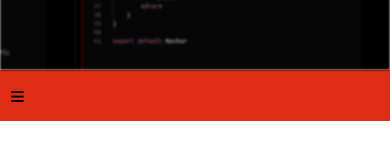
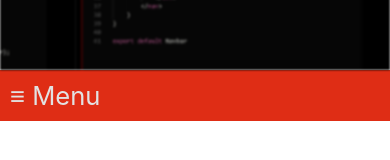
Before and after one commit to FlorentCmb/personal_website, a React (Create React App) app: page / in a window 390 px wide. Shown: the part 230-390 px from the top of the page. Built offline with nearby package versions, Linux system fonts and the light colour scheme.

Commit message:
Change style and Link in Navbar

```diff
--- a/src/components/Navbar.css
+++ b/src/components/Navbar.css
@@ -26,7 +26,7 @@
 }
 
 .Navbar-Link {
-    padding: 15px;
+    padding: 16px;
     color: var(--mainTextColor);
     text-decoration: none;
     text-transform: uppercase;
@@ -74,9 +74,12 @@
     }
 
     .Navbar-Menu-Toggle {
+        height: fit-content;
         display: inherit;
         font-size: 160%;
         padding: 10px;
+        color: var(--mainTextColor);
+        margin: auto 0;
     }
 
     /* Links style */
--- a/src/components/Navbar.js
+++ b/src/components/Navbar.js
@@ -27,11 +27,11 @@ const Navbar = () => {
 
     return (
         <nav className={`Navbar ${isSticky ? 'Navbar-Sticky' : ''}`}>
-            <label htmlFor="Navbar-Checkbox" className="Navbar-Menu-Toggle">≡</label>
+            <label htmlFor="Navbar-Checkbox" className="Navbar-Menu-Toggle">≡ Menu</label>
             <input type="checkbox" id="Navbar-Checkbox" className="Navbar-Checkbox" />
             <div className="Navbar-Link-List">
                 <Link className="Navbar-Link" to="/">Home</Link>
-                <Link className="Navbar-Link" to="/">Experiences</Link>
+                <Link className="Navbar-Link" to="/">Professional background</Link>
                 <Link className="Navbar-Link" to="/">Skills</Link>
             </div>
         </nav>
```
